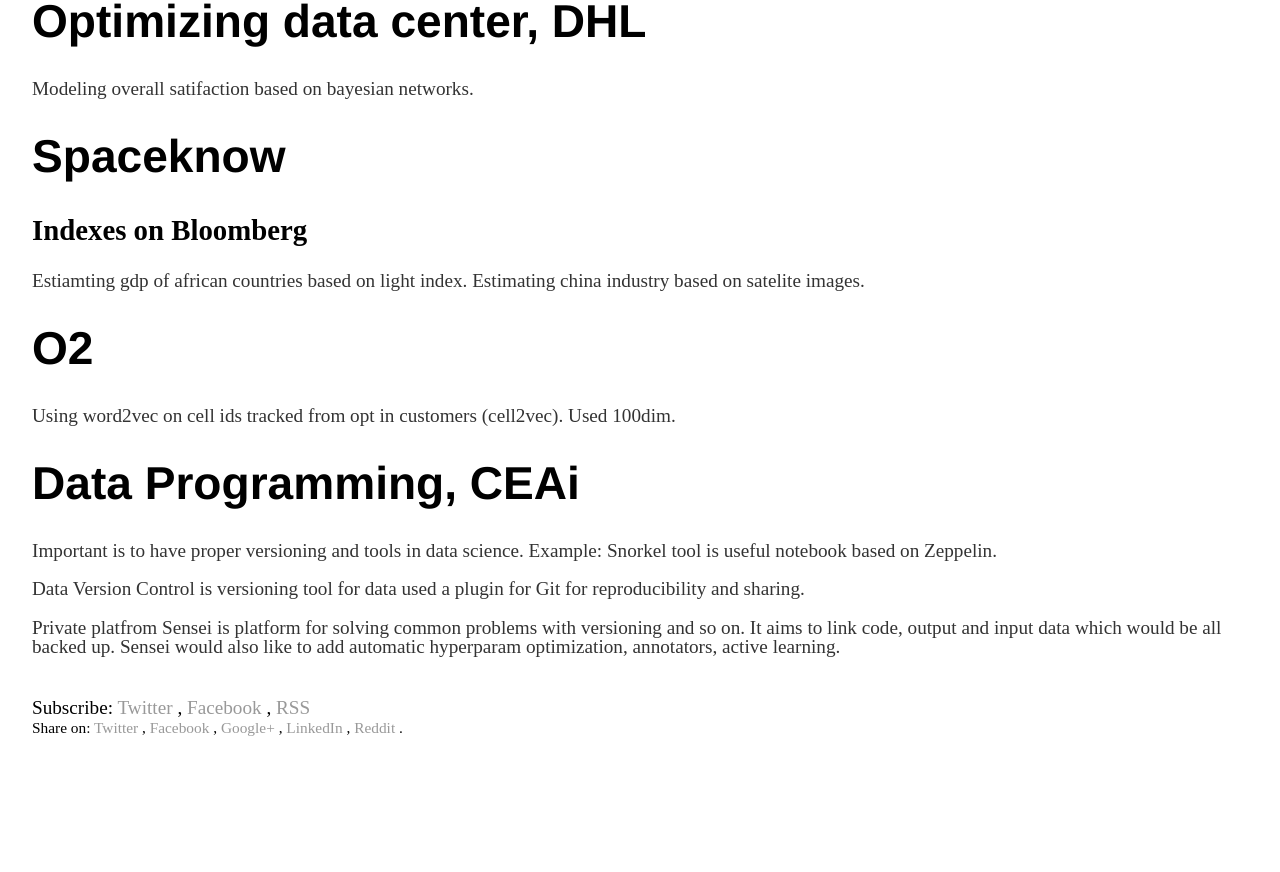
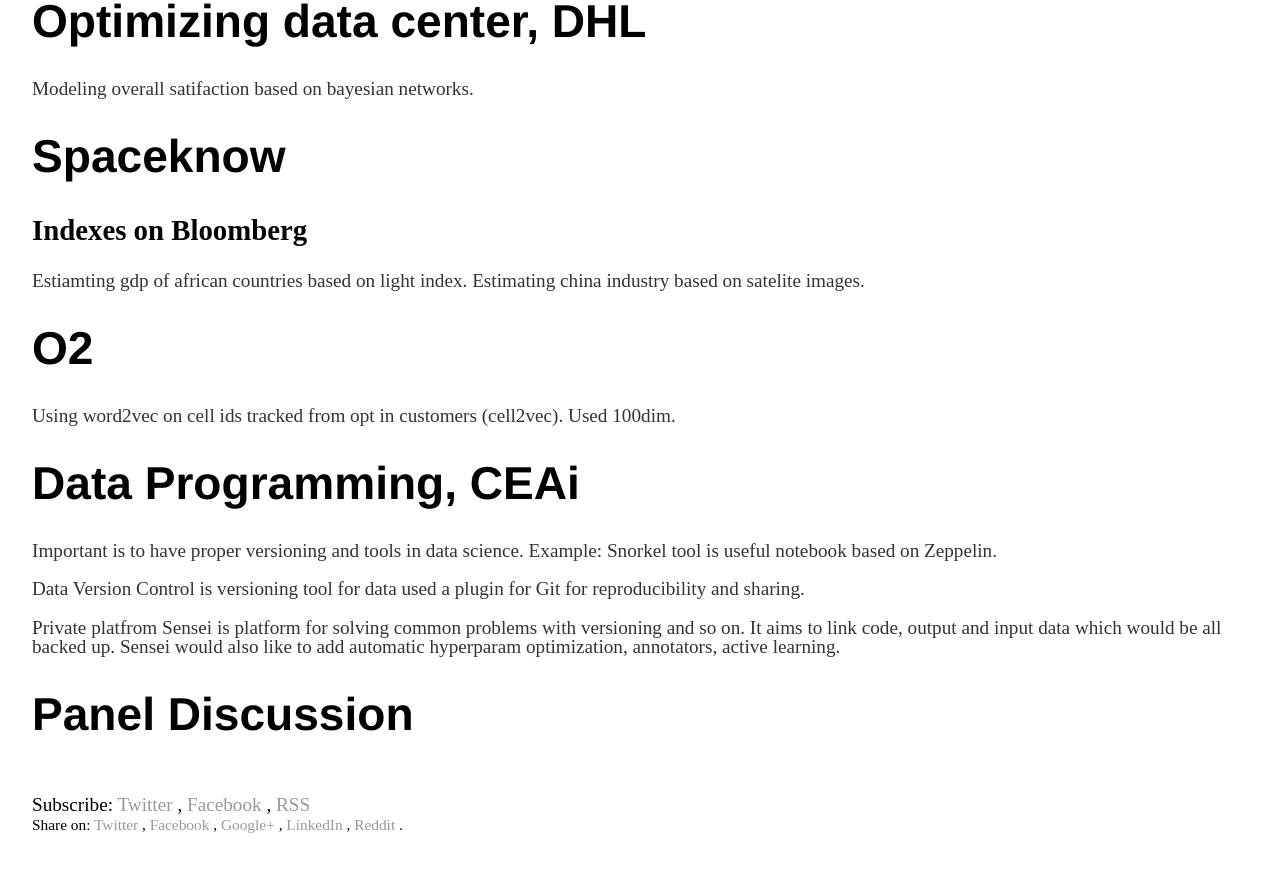
Before and after one commit to vackosar/vackosar.github.io, a Jekyll site: the page built from _posts/2018-03-25-Notes:-Pragule-ML-2018-Day-3:-Talks.md, in a window 1280 px wide and 900 px high, scrolled down 1381 px. Shown: the top 872 px of the window. Built offline with Jekyll 4.4.1, drawn with Linux system fonts in a browser that asks for light colours; comment, search, counter and statistics services are not loaded; before the commit the page ends 2184 px from its top, so only the background shows below that.

Commit message:
prague ml

```diff
--- a/_posts/2018-03-25-Notes:-Pragule-ML-2018-Day-3:-Talks.md
+++ b/_posts/2018-03-25-Notes:-Pragule-ML-2018-Day-3:-Talks.md
@@ -70,3 +70,5 @@
 Data Version Control is versioning tool for data used a plugin for Git for reproducibility and sharing.
 
 Private platfrom Sensei is platform for solving common problems with versioning and so on. It aims to link code, output and input data which would be all backed up. Sensei would also like to add automatic hyperparam optimization, annotators, active learning.
+
+# Panel Discussion
```
